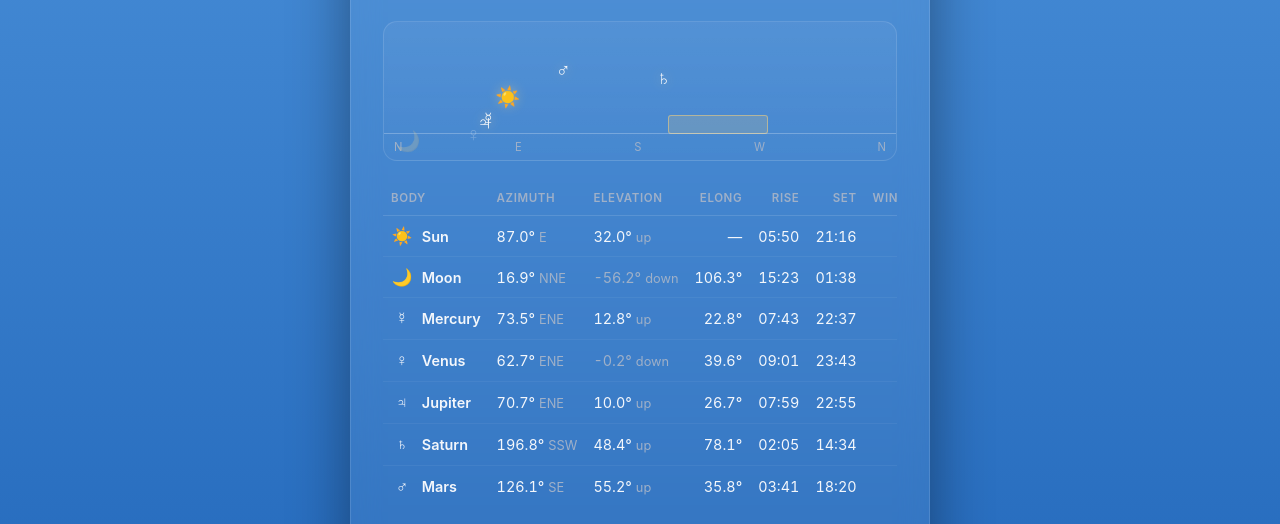
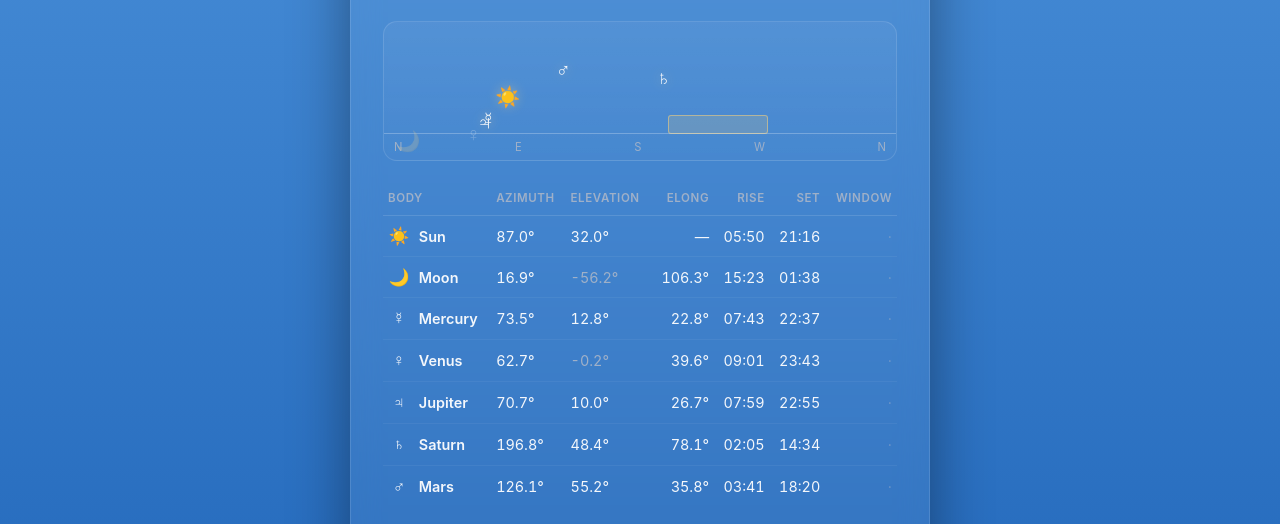
Before and after one commit to friherd/astronomy, a plain HTML site: page astronomy/index.html in a window 1280 px wide. Shown: the part 215-739 px from the top of the page. Drawn offline with Linux system fonts and the light colour scheme.

Commit message:
Remove compass direction and up/down labels from table; tighten column padding
Drops the ENE/SSW compass sub and "up"/"down" el-state sub from all rows
on all screen sizes — bare degree values are cleaner. Also reduces th/td
horizontal padding from 8px to 5px so the 7-column table fits the card
without horizontal scroll on desktop.

Co-Authored-By: Claude Sonnet 4.6 <noreply@anthropic.com>

```diff
--- a/astronomy/index.html
+++ b/astronomy/index.html
@@ -83,10 +83,10 @@
   table.bodies th {
     text-align: left; color: var(--muted); font-weight: 600;
     font-size: 0.72rem; text-transform: uppercase; letter-spacing: 0.6px;
-    padding: 0 8px 10px; border-bottom: 1px solid var(--border);
+    padding: 0 5px 10px; border-bottom: 1px solid var(--border);
   }
   table.bodies th.num, table.bodies td.num { text-align: right; }
-  table.bodies td { padding: 10px 8px; border-bottom: 1px solid rgba(255,255,255,0.05); font-variant-numeric: tabular-nums; }
+  table.bodies td { padding: 10px 5px; border-bottom: 1px solid rgba(255,255,255,0.05); font-variant-numeric: tabular-nums; }
   table.bodies tr:last-child td { border-bottom: none; }
   .bodyname { display: flex; align-items: center; gap: 9px; font-weight: 600; }
   .bodyname .sym { font-size: 1.05rem; width: 1.3em; text-align: center; }
@@ -675,8 +675,8 @@ function tick() {
     const elongCell = b.name === "Sun" ? "—" : angSep(sunPos.az, sunPos.el, pos.az, pos.el).toFixed(1) + "°";
     rowsHtml += `<tr>
       <td><span class="bodyname"><span class="sym">${b.sym}</span><span class="bname">${b.name}</span></span></td>
-      <td>${pos.az.toFixed(1)}°<span class="sub az-sub">${compass(pos.az)}</span></td>
-      <td class="${up ? "" : "below-txt"}">${pos.el.toFixed(1)}°<span class="sub el-state">${up ? "up" : "down"}</span></td>
+      <td>${pos.az.toFixed(1)}°</td>
+      <td class="${up ? "" : "below-txt"}">${pos.el.toFixed(1)}°</td>
       <td class="num">${elongCell}</td>
       <td class="num">${fmtTime(rs.rise)}</td>
       <td class="num">${fmtTime(rs.set)}</td>
```
